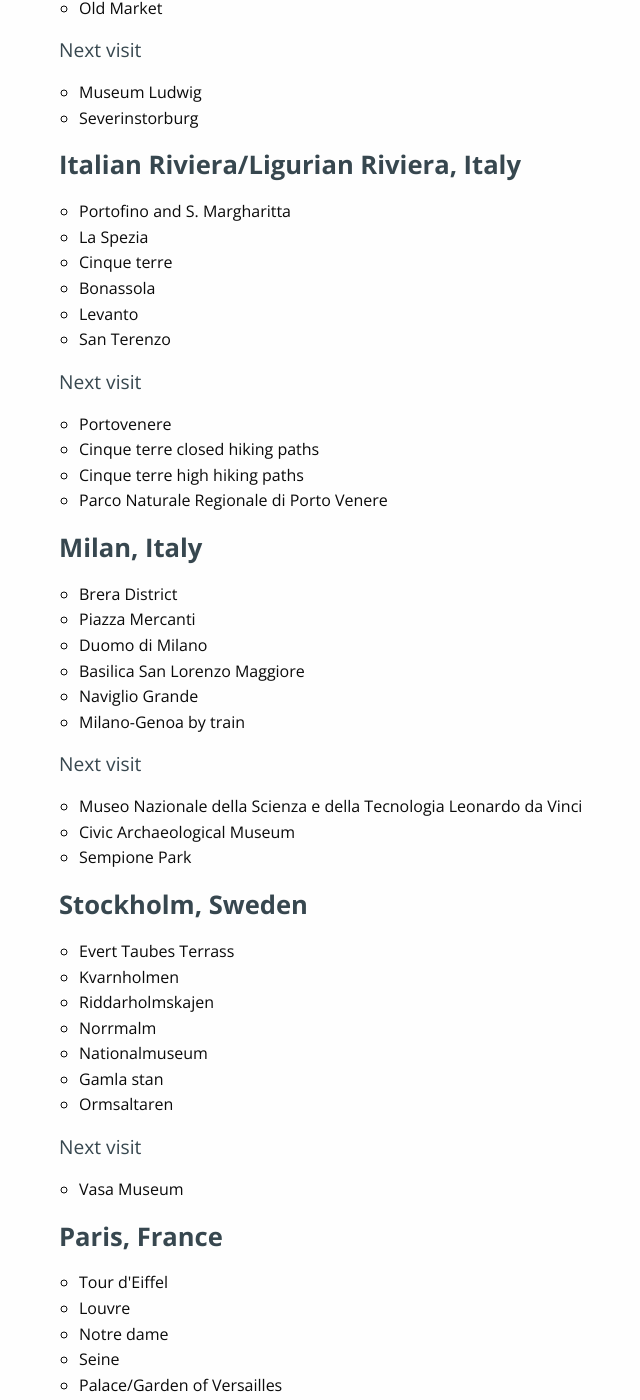
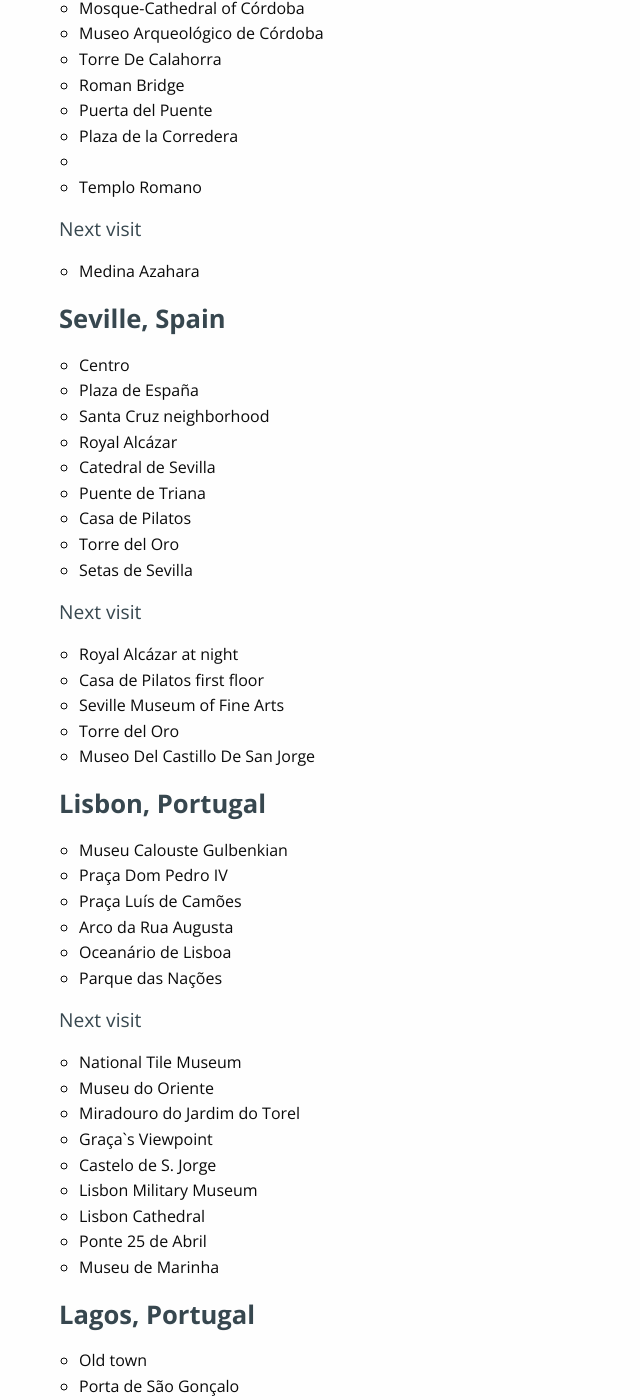
Before and after one commit to haresfaiez/haresfaiez.github.io, a Jekyll site: the page built from where-to-go-next.html, in a window 1280 px wide and 1400 px high, scrolled down 942 px. Shown: the whole window, without its empty margins (37-677 px from the left). Built offline with Jekyll 4.4.1, drawn with Linux system fonts in a browser that asks for light colours; some of the changed text lies outside the part shown.

Commit message:
Add Portugal/Spain trip to trips-summary

```diff
--- a/_includes/trips-summary.html
+++ b/_includes/trips-summary.html
@@ -9,6 +9,95 @@
       <br>
       The walk between them tells a lot.
     </p>
+
+    <h2>Malaga, Spain</h2>
+    <ul>
+      <li>Malaga Museum</li>
+      <li>Old town</li>
+      <li>Málaga Park</li>
+    </ul>
+    <h3>Next visit</h3>
+    <ul>
+      <li>Alcazaba</li>
+      <li>Interactive Music Museum</li>
+      <li>Picasso Museum Málaga</li>
+      <li>Mirador de Gibralfaro</li>
+    </ul>
+
+    <h2>Granada, Spain</h2>
+    <ul>
+      <li>Alhambra</li>
+      <li>Albaicín</li>
+      <li>Saint Michael Viewpoint</li>
+      <li>Mirador de San Cristóbal</li>
+      <li>Alcaicería</li>
+    </ul>
+    <h3>Next visit</h3>
+    <ul>
+      <li>Parque de las Ciencias</li>
+      <li>Basílica de San Juan de Dios</li>
+      <li>Palacio Dar al-Horra</li>
+      <li>Abadía del Sacromonte</li>
+    </ul>
+
+    <h2>Cordoba, Spain</h2>
+    <ul>
+      <li>Mosque-Cathedral of Córdoba</li>
+      <li>Museo Arqueológico de Córdoba</li>
+      <li>Torre De Calahorra</li>
+      <li>Roman Bridge</li>
+      <li>Puerta del Puente</li>
+      <li>Plaza de la Corredera</li>
+      <li></li>
+      <li>Templo Romano</li>
+    </ul>
+    <h3>Next visit</h3>
+    <ul>
+      <li>Medina Azahara</li>
+    </ul>
+
+    <h2>Seville, Spain</h2>
+    <ul>
+      <li>Centro</li>
+      <li>Plaza de España</li>
+      <li>Santa Cruz neighborhood</li>
+      <li>Royal Alcázar</li>
+      <li>Catedral de Sevilla</li>
+      <li>Puente de Triana</li>
+      <li>Casa de Pilatos</li>
+      <li>Torre del Oro</li>
+      <li>Setas de Sevilla</li>
+    </ul>
+    <h3>Next visit</h3>
+    <ul>
+      <li>Royal Alcázar at night</li>
+      <li>Casa de Pilatos first floor</li>
+      <li>Seville Museum of Fine Arts</li>
+      <li>Torre del Oro</li>
+      <li>Museo Del Castillo De San Jorge</li>
+    </ul>
+
+    <h2>Lisbon, Portugal</h2>
+    <ul>
+      <li>Museu Calouste Gulbenkian</li>
+      <li>Praça Dom Pedro IV</li>
+      <li>Praça Luís de Camões</li>
+      <li>Arco da Rua Augusta</li>
+      <li>Oceanário de Lisboa</li>
+      <li>Parque das Nações</li>
+    </ul>
+    <h3>Next visit</h3>
+    <ul>
+      <li>National Tile Museum</li>
+      <li>Museu do Oriente</li>
+      <li>Miradouro do Jardim do Torel</li>
+      <li>Graça`s Viewpoint</li>
+      <li>Castelo de S. Jorge</li>
+      <li>Lisbon Military Museum</li>
+      <li>Lisbon Cathedral</li>
+      <li>Ponte 25 de Abril</li>
+      <li>Museu de Marinha</li>
+    </ul>
 
     <h2>Lagos, Portugal</h2>
     <ul>
```
Also changed, not shown: other parts of _includes/trips-summary.html (+1 -1 lines). Lines whose indentation alone changed are shown as unchanged.
